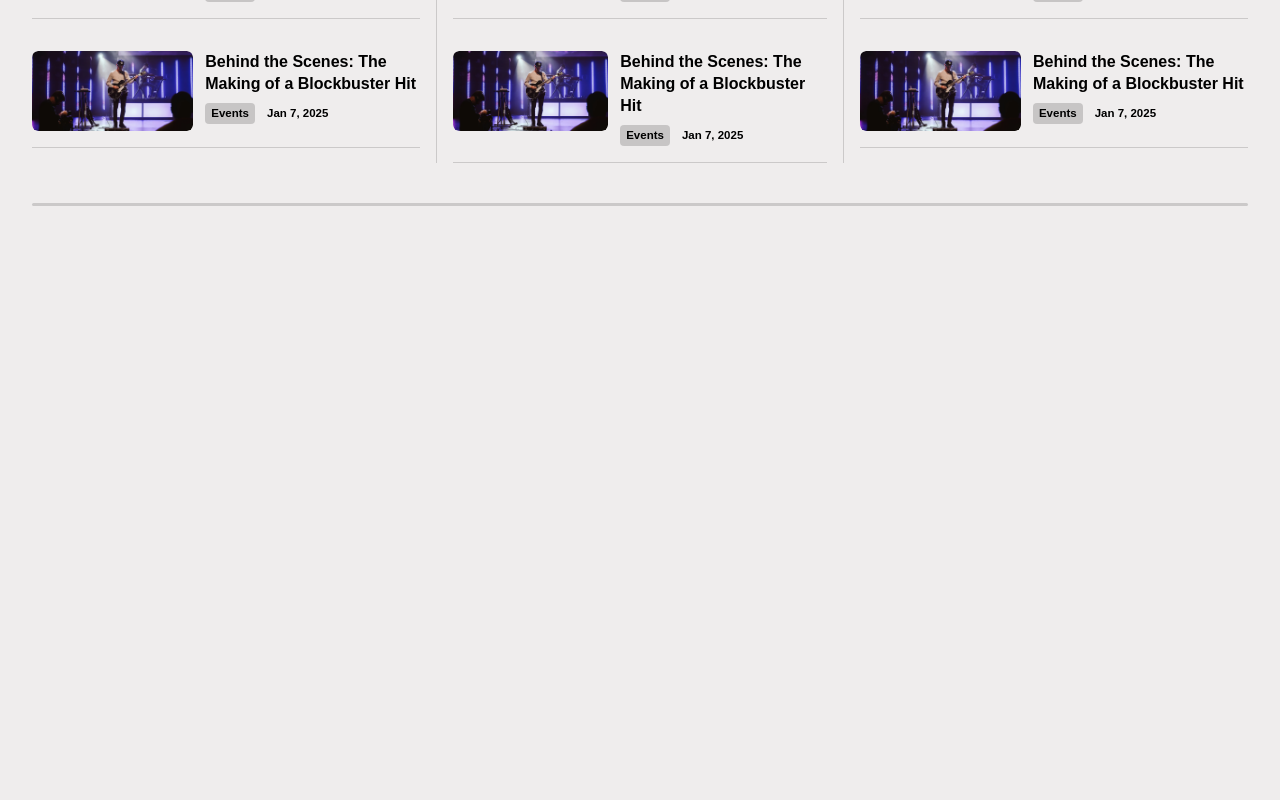
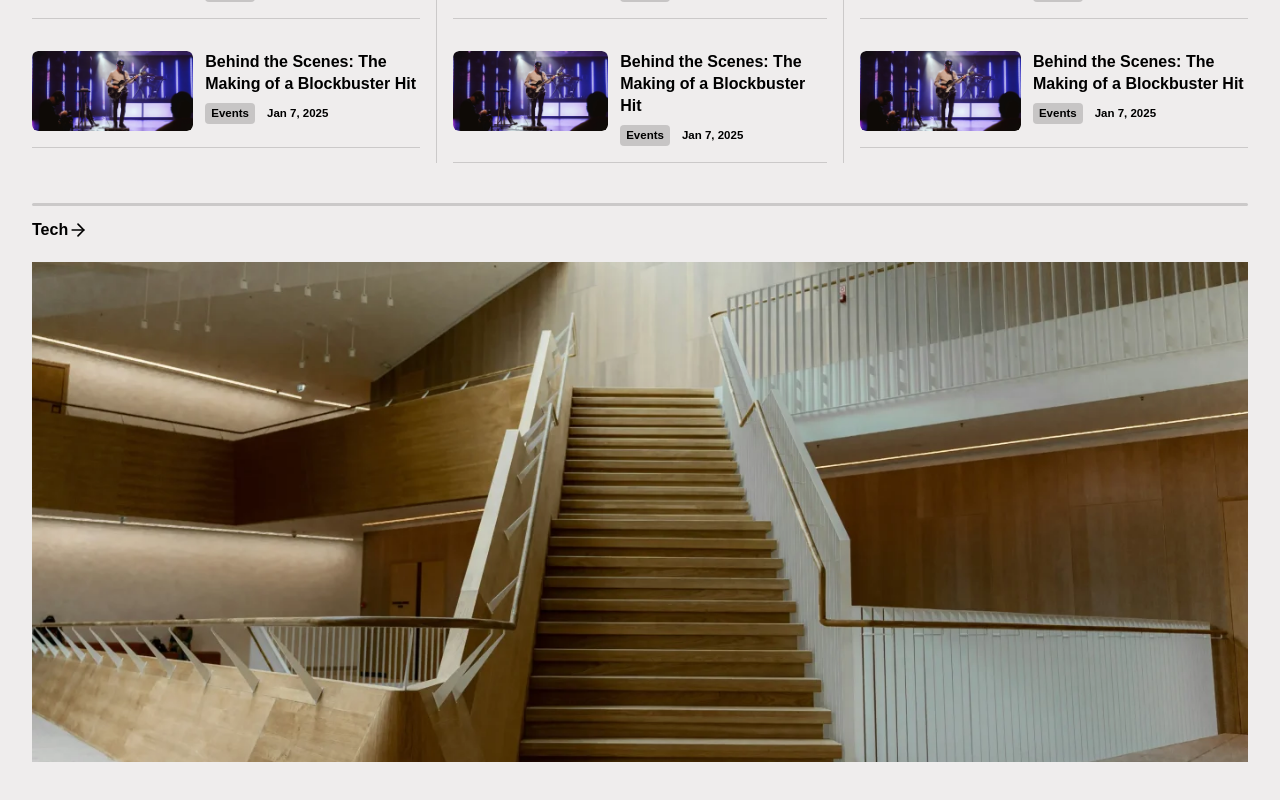
Before and after one commit to Moroundiya/maag, a Next.js app: page / in a window 1280 px wide. Shown: the part 1361-2161 px from the top of the page. Before the commit the page ends 1579 px from the top, so only its background shows below. Built offline with nearby package versions, Linux system fonts and the light colour scheme; a web font is replaced by a local one.

Commit message:
Tech section

```diff
--- a/app/components/Tech.tsx
+++ b/app/components/Tech.tsx
@@ -1,4 +1,4 @@
-import { ArrowRight } from "lucide-react"
+import { ArrowRight, Eye } from "lucide-react"
 import Link from "next/link"
 
 export default function Tech() {
@@ -8,6 +8,30 @@
                 <span>Tech</span>
                 <ArrowRight size={20} />
             </Link>
+
+            <div className="w-full h-[500px] mt-5 flex justify-between relative group overflow-hidden">
+                <div className="absolute top-0 left-0 w-full h-full bg-[url(/section-bg.webp)] bg-center bg-no-repeat bg-cover group-hover:scale-105 transition-all duration-700 ease-in-out">
+
+                </div>
+                <div className="p-10 w-2/4">
+                    <h1 className="font-bold text-3xl leading-tight">Crafting Luxurious Bathrooms Without Sacrificing Practicality</h1>
+                    <div className="flex items-center mt-4">
+                        <div className="flex items-center space-x-3 text-[12px]">
+                            <div className="bg-[#0000002b] px-2 py-0.5 rounded-sm">
+                                Tech
+                            </div>
+                            <p>1 August, 2025.</p>
+                            <p>by Moroundiya</p>
+                            <div className="flex items-center justify-center space-x-0.5 text-[11.5px]">
+                                <Eye className="" size={12} />
+                                <p>3</p>
+                            </div>
+                        </div>
+                    </div>
+                </div>
+
+                <p>Popular Posts</p>
+            </div>
         </div>
     )
 }
--- a/app/page.tsx
+++ b/app/page.tsx
@@ -1,8 +1,7 @@
-import { ArrowRight } from "lucide-react";
 import HeroSection from "./components/HeroSection";
 import Separator from "./layouts/Seperator";
 import Entertainment from "./components/Entertainment";
-import Link from "next/link";
+import Tech from "./components/Tech";
 
 export default function Home() {
   return (
@@ -11,7 +10,7 @@
       <Separator />
       <Entertainment />
       <Separator />
-
+      <Tech />
     </>
   );
 }
```
